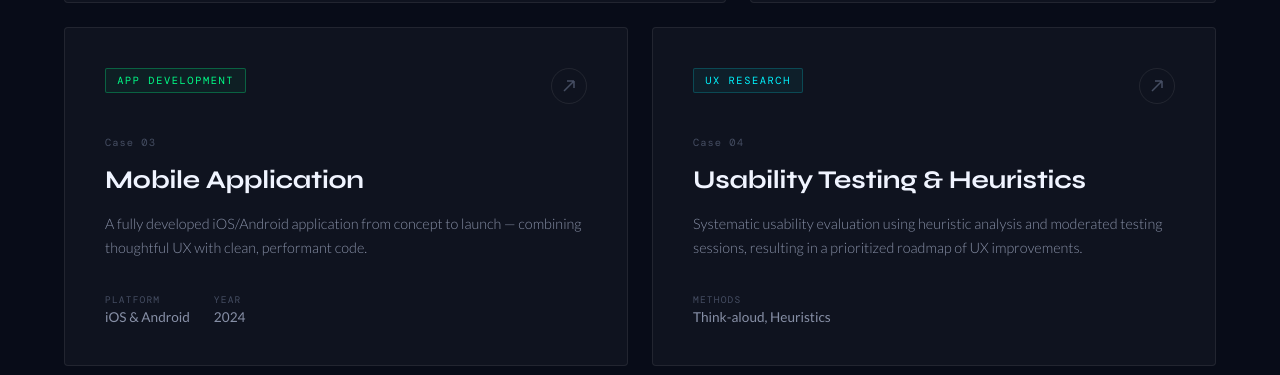
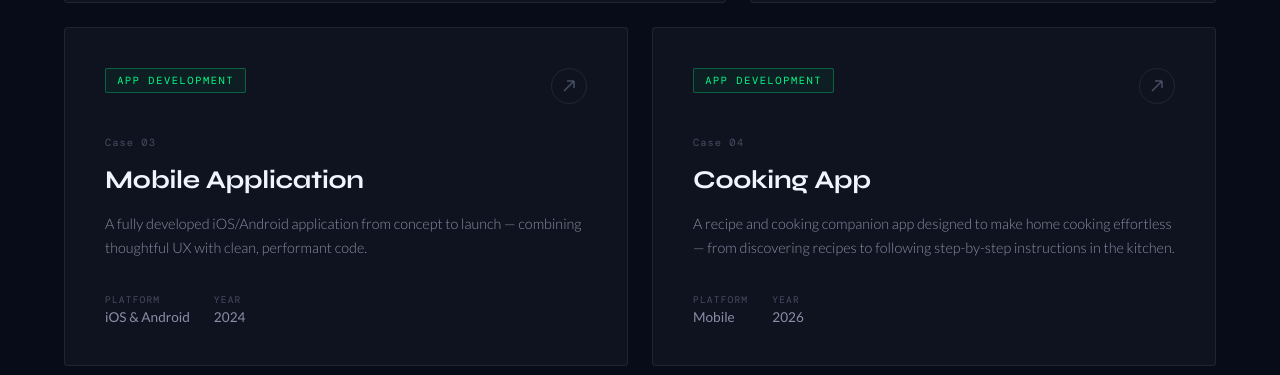
Before and after one commit to luyaodot/luyaodot.github.io, a plain HTML site: page index.html in a window 1280 px wide. Shown: the part 1603-1978 px from the top of the page. Drawn offline with nearby package versions, Linux system fonts and the light colour scheme; a web font is replaced by a local one.

Commit message:
add cooking app to portfolio work section
Co-Authored-By: Claude Opus 4.7 <noreply@anthropic.com>

```diff
--- a/index.html
+++ b/index.html
@@ -709,9 +709,9 @@
     </a>
 
     <!-- Case 4 - Half -->
-    <a href="#" class="case-card half reveal reveal-delay-4">
+    <a href="https://github.com/luyaodot/cooking-app" target="_blank" class="case-card half reveal reveal-delay-4">
       <div class="case-top">
-        <span class="case-type">UX Research</span>
+        <span class="case-type green">App Development</span>
         <div class="case-arrow">
           <svg viewBox="0 0 14 14" fill="none" stroke="currentColor" stroke-width="1.5">
             <path d="M2 12L12 2M12 2H5M12 2V9"/>
@@ -719,12 +719,16 @@
         </div>
       </div>
       <div class="case-num">Case 04</div>
-      <h3 class="case-title">Usability Testing & Heuristics</h3>
-      <p class="case-desc">Systematic usability evaluation using heuristic analysis and moderated testing sessions, resulting in a prioritized roadmap of UX improvements.</p>
+      <h3 class="case-title">Cooking App</h3>
+      <p class="case-desc">A recipe and cooking companion app designed to make home cooking effortless — from discovering recipes to following step-by-step instructions in the kitchen.</p>
       <div class="case-meta">
         <div class="case-meta-item">
-          <span class="case-meta-label">Methods</span>
-          <span class="case-meta-value">Think-aloud, Heuristics</span>
+          <span class="case-meta-label">Platform</span>
+          <span class="case-meta-value">Mobile</span>
+        </div>
+        <div class="case-meta-item">
+          <span class="case-meta-label">Year</span>
+          <span class="case-meta-value">2026</span>
         </div>
       </div>
     </a>
```
